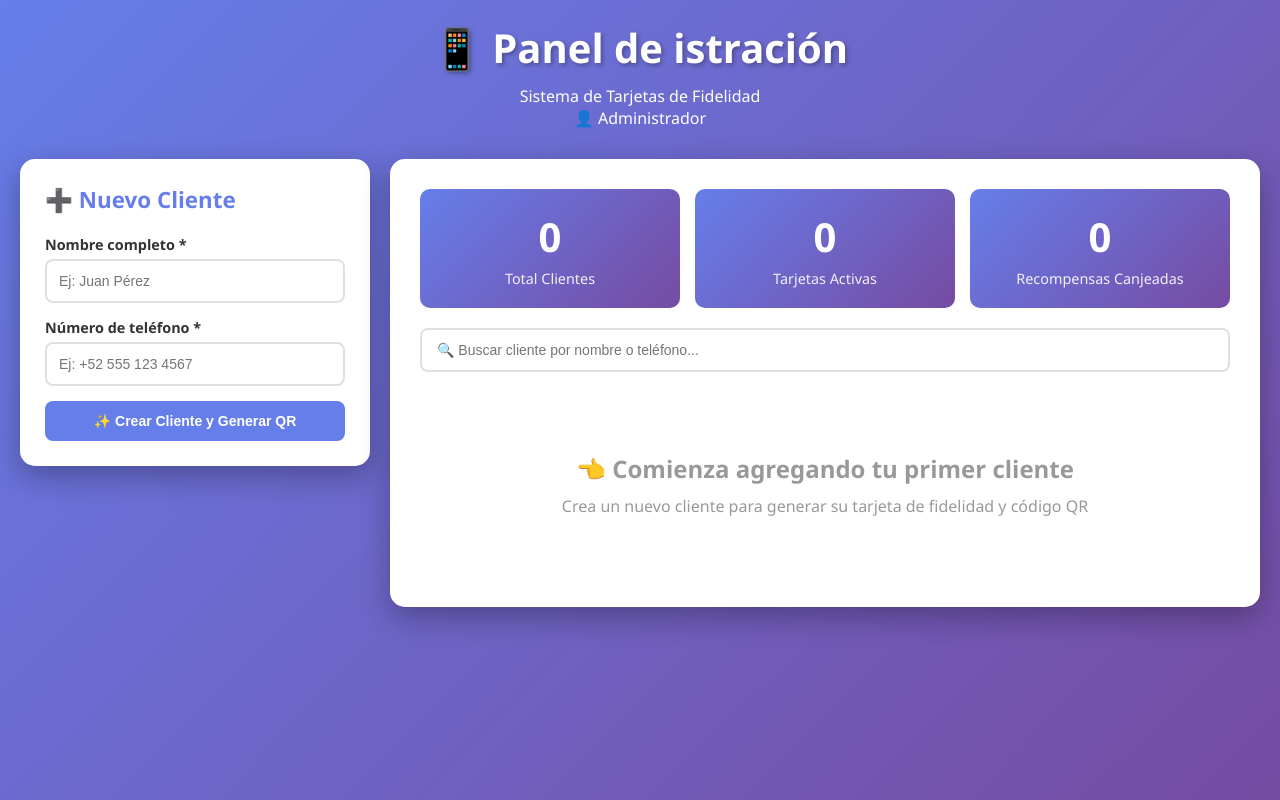
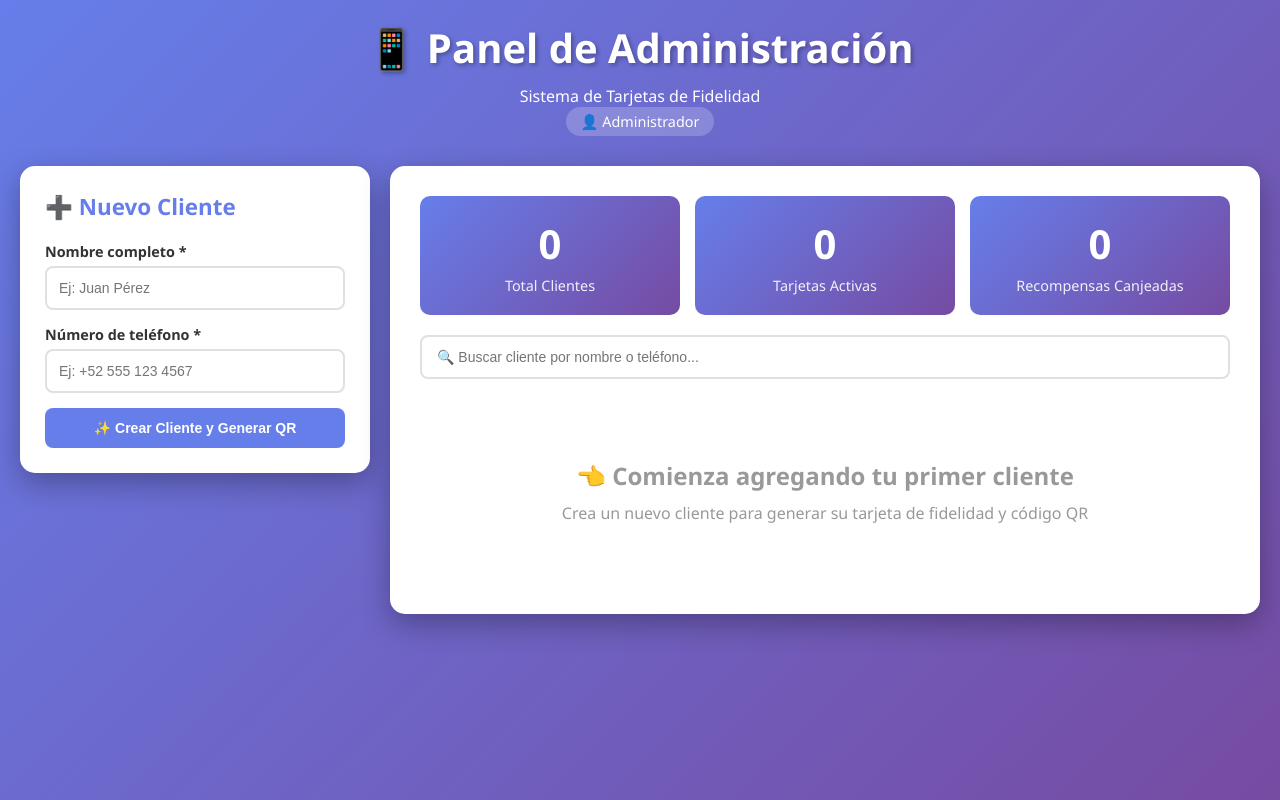
Before and after one commit to Alexis991120/Tarjeta-de-Fidelidad, a plain HTML site: page index.html in a window 1280 px wide. Drawn offline with Linux system fonts and the light colour scheme.

Commit message:
Update index.html

```diff
--- a/index.html
+++ b/index.html
@@ -36,7 +36,7 @@
             text-shadow: 2px 2px 4px rgba(0,0,0,0.3);
         }
 
-        .-badge {
+        .admin-badge {
             background: rgba(255,255,255,0.2);
             padding: 5px 15px;
             border-radius: 20px;
@@ -443,7 +443,7 @@
 <body>
     <div class="container">
         <header>
-            <h1>📱 Panel de istración</h1>
+            <h1>📱 Panel de Administración</h1>
             <p>Sistema de Tarjetas de Fidelidad</p>
             <span class="admin-badge">👤 Administrador</span>
         </header>
@@ -570,7 +570,7 @@
             }
 
             const id = generateId();
-            const clientUrl = window.location.origin + window.location.pathname.replace('index.html', 'tarjeta.html') + '?id=' + id;
+            const clientUrl = window.location.origin + window.location.pathname.replace('admin.html', 'tarjeta.html') + '?id=' + id;
 
             clients[id] = {
                 id: id,
```
